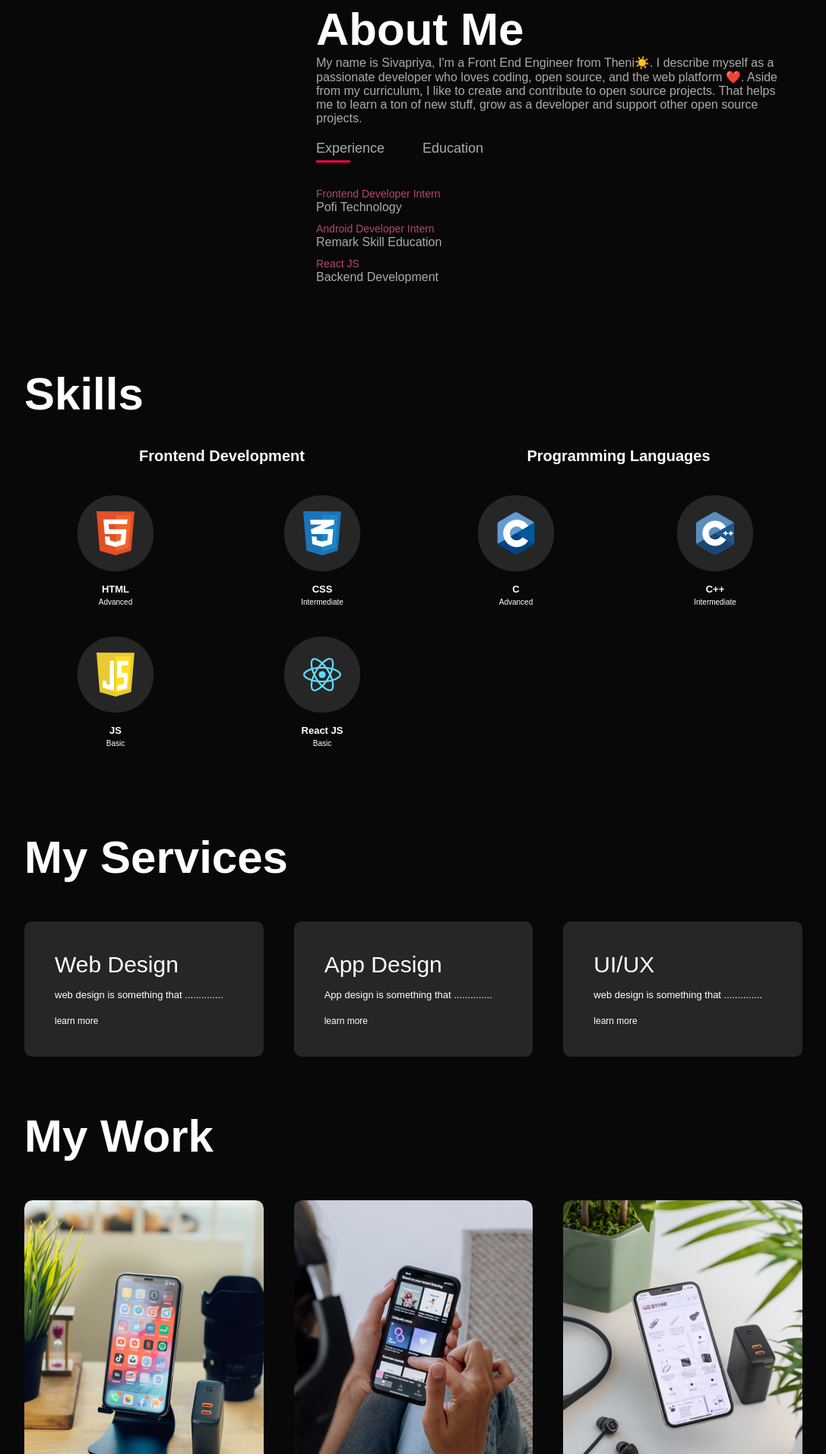
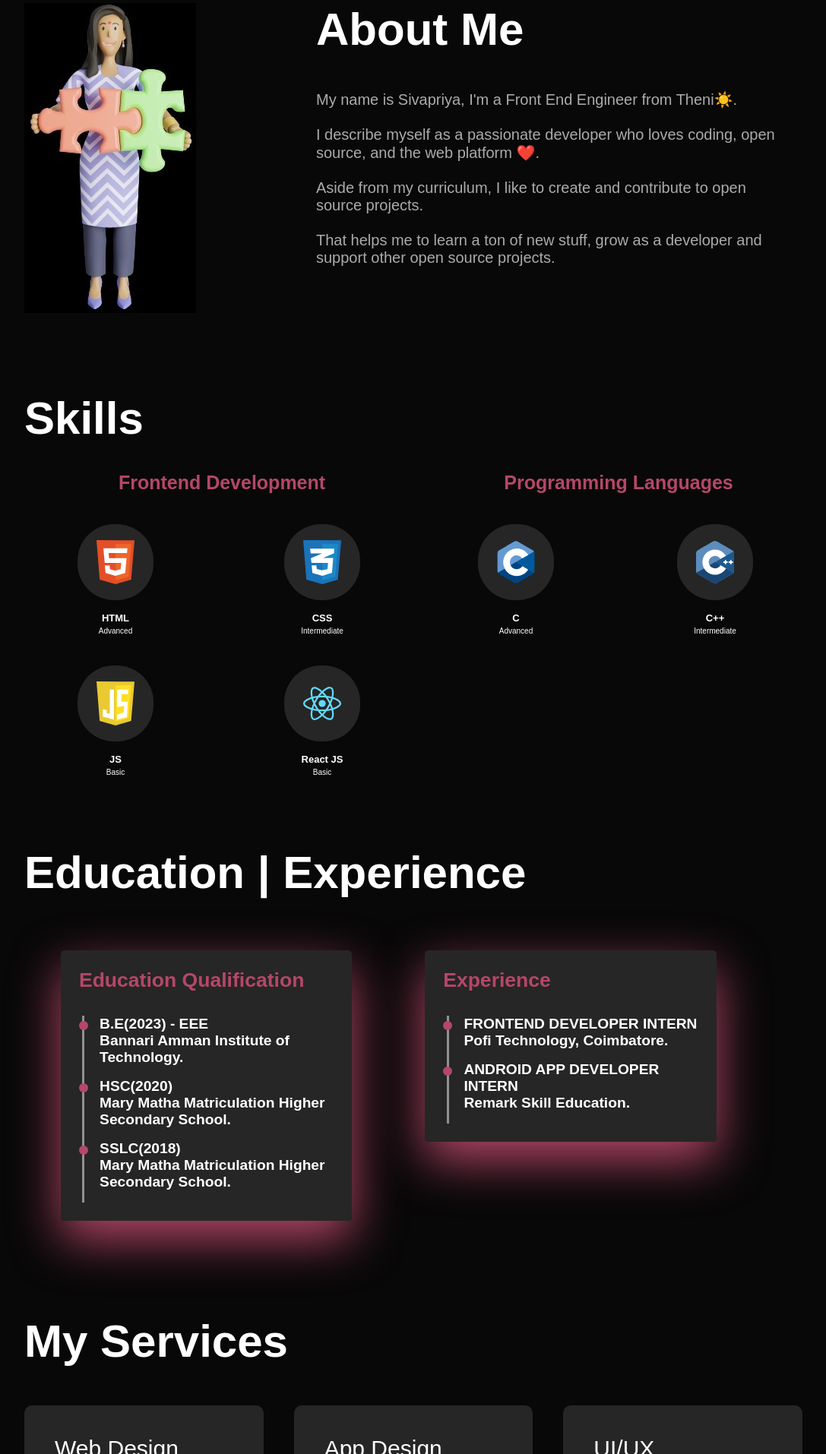
Before and after one commit to SIVAPRIYA-SK/My_Portfolio, a plain HTML site: page index.html in a window 1280 px wide. Shown: the part 886-2800 px from the top of the page at 76% size, without its empty margins (96-1183 px from the left). Drawn offline with Linux system fonts and the light colour scheme.

Commit message:
second commit

```diff
--- a/index.html
+++ b/index.html
@@ -7,7 +7,6 @@
   <title>Sivapriya's Portfolio</title>
   <link rel = "stylesheet" href="style.css">
   <!-- <script src="https://kit.fontawesome.com/c4254e24a8.js" crossorigin="anonymous"></script> -->
-  <!-- <script src="portfolio.js"></script> -->
 </head>
 <body>
 <div id="header">
@@ -18,8 +17,9 @@
                 <li><a href="#header">Home</a></li>
                 <li><a href="#about">About</a></li>
                 <li><a href="#skills">Skills</a></li>
+                <li><a href="#experience">Experience</a></li>
                 <li><a href="#services">Services</a></li>
-                <li><a href="#portfolio">Portfolio</a></li>
+                <li><a href="#projects">Projects</a></li>
                 <li><a href="#contact">Contact</a></li>
                 <i class="fas fa-times" onclick="closemenu()"></i>
             </ul>
@@ -27,8 +27,8 @@
         </nav>
 
         <div class="header-text">
-            <p>Frontend Developer</p>
-            <!-- <div class="wrapper">
+<!--
+            <div class="wrapper">
                 <div class="static-txt">Hi, I'm</div>
                 <ul class="dynamic-txts">
                     <li><span>Sivapriya</span></li>
@@ -36,10 +36,12 @@
                     <li><span>App Developer</span></li>
                     <li><span>Electrical Engineer</span></li>
                 </ul>
-            </div>
-            <div></div><br> -->
+            </div> -->
 
+             <p>Frontend Developer</p>
             <h1>Hi, I'm <span>Sivapriya.</span></h1>
+            <div></div><br>
+
         </div>
     </div>
 </div>
@@ -48,19 +50,22 @@
     <div class="container">
         <div class="row">
             <div class="about-col-1">
-                <!-- <img src="images/am.jpg"> -->
+                <img src="images/about_me1.jpg">
             </div>
             <div class="about-col-2">
                 <h1 class="sub-title">About Me</h1>
-                <p>My name is Sivapriya, I'm a Front End Engineer from Theni☀️. I describe myself as a passionate developer who loves coding, open source, and the web platform ❤️.
-                    Aside from my curriculum, I like to create and contribute to open source projects. That helps me to learn a ton of new stuff, grow as a developer and support other open source projects.
+                <div></div><br>
+                <div></div><br>
+                <p>My name is Sivapriya, I'm a Front End Engineer from Theni☀️. <div></div><br>I describe myself as a passionate developer who loves coding, open source, and the web platform ❤️.
+                    <div></div><br>
+                    Aside from my curriculum, I like to create and contribute to open source projects.<div></div><br>That helps me to learn a ton of new stuff, grow as a developer and support other open source projects.
                 </p>
 
-                <div class="tab-titles">
+                <!-- <div class="tab-titles"> -->
                     <!-- <p class="tab-links active-link" onclick="opentab('skills')">Skills</p> -->
-                    <p class="tab-links active-link" onclick="opentab('experience')">Experience</p>
+                    <!-- <p class="tab-links active-link" onclick="opentab('experience')">Experience</p>
                     <p class="tab-links" onclick="opentab('education')">Education</p>
-                </div>
+                </div> -->
 
                 <!-- <div class="timeline">
                 <div class="tab-contents active-tab" id="skills">
@@ -73,20 +78,20 @@
                 </div> -->
 
 
-                <div class="tab-contents active-tab" id="experience">
+                <!-- <div class="tab-contents active-tab" id="experience">
                     <ul>
                         <li><span>Frontend Developer Intern</span><br>Pofi Technology</li>
                         <li><span>Android Developer Intern</span><br>Remark Skill Education</li>
                         <li><span>React JS</span><br>Backend Development</li>
                     </ul>
-                </div>
-                <div class="tab-contents" id="education">
+                </div> -->
+                <!-- <div class="tab-contents" id="education">
                     <ul>
                         <li><span>B.E</span><br>Electrical and Electronics Engineer at Bannari Amman Institute of Technology.</li>
                         <li><span>HSC</span><br>Mary Matha Matric Higher Secondary School, Theni.</li>
                         <li><span>SSLC</span><br>Mary Matha Matric Higher Secondary School, Theni.</li>
                     </ul>
-                </div>
+                </div> -->
             </div>
         </div>
     </div>
@@ -190,7 +195,6 @@
 <div></div><br>
 <div></div><br>
 <div></div><br>
-<div></div><br>
 
 <!-- -----------------------------qualification----------------->
 
@@ -208,7 +212,40 @@
         <!-- </div>
     </div>
 </section> -->
-
+<div id="experience">
+  <div class="container">
+    <h1 class="sub-title">Education | Experience</h1>
+    <div></div><br>
+    <div></div><br>
+    <div class="row1">
+      <div class="leftcolumn1">
+        <div class="wrapper1">
+      <h5 class= "ed_q" id="education">Education Qualification</span>
+      <div></div><br>
+      <ol>
+        <li class="exp"><span class= "ol-month">B.E(2023)</span> - EEE<br>Bannari Amman Institute of Technology.</li>
+        <li class="exp"><span class= "ol-month">HSC(2020)</span><br>Mary Matha Matriculation Higher Secondary School.</li>
+        <li class="exp"><span class= "ol-month">SSLC(2018)</span><br>Mary Matha Matriculation Higher Secondary School.</li>
+      </ol>
+      </div>
+      </div>
+      <div class="rightcolumn1">
+        <div class="wrapper1">
+        <h5 class= "exp1" id="experience">Experience</span>
+        <div></div><br>
+        <ol>
+            <li class="exp"><span class= "ol-month">Frontend Developer Intern</span><br>Pofi Technology, Coimbatore.</li>
+            <li class="exp"><span class= "ol-month">Android App Developer Intern</span><br>Remark Skill Education.</li>
+        </ol>
+      </div>
+    </div>
+  </div>
+</div>
+</div>
+<div></div><br>
+<div></div><br>
+<div></div><br>
+<div></div><br>
 <!-- -----------------------services------------------- -->
 <div id="services">
     <div class="container">
@@ -235,11 +272,14 @@
         </div>
     </div>
 </div>
-
-<!-------------------------Portfolio--------------------------->
-<div id="portfolio">
+<div></div><br>
+<div></div><br>
+<div></div><br>
+<div></div><br>
+<!-------------------------My works--------------------------->
+<div id="projects">
     <div class="container">
-        <h1 class="sub-title">My Work</h1>
+        <h1 class="sub-title">My Projects</h1>
         <div class="work-list">
             <div class="work">
                 <img src="images/work-1.png">
@@ -275,8 +315,8 @@
         <div class="row">
             <div class="contact-left">
                 <h1 class="sub-title">Contact Me</h1>
-                <p><i class="fas fa-paper-plane"></i>sivapriya.ee20@bitsathy.ac.in</p>
-                <p><i class="fas fa-phone-alt"></i>+91-9597375356</p>
+                <p><i class="fas fa-paper-plane"></i><b>Email: </b>sivapriyasker@gmail.com</p>
+                <p><i class="fas fa-phone-alt"></i><b>Phone: </b>+91-9597375356</p>
                 <div class="social-icons">
                     <a href="https://www.linkedin.com/in/sivapriya-s-4a2319201/"><i class="fab fa-linkedin"></i></a>
                     <a href="https://github.com/SIVAPRIYA-SK"><i class="fab fa-github"></i></a>
@@ -301,7 +341,7 @@
     </div>
 </div>
 
-<script>
+<!-- <script>
     var tablinks = document.getElementsByClassName("tab-links");
     var tabcontents = document.getElementsByClassName("tab-contents");
 
@@ -315,7 +355,7 @@
         event.currentTarget.classList.add("active-link");
         document.getElementById(tabname).classList.add("active-tab");
     }
-</script>
+</script> -->
 
 <script>
     var sidemenu = document.getElementById("sidemenu");
@@ -328,7 +368,5 @@
     }
 
 </script>
-
-
 </body>
 </html>
--- a/style.css
+++ b/style.css
@@ -81,7 +81,7 @@ nav ul li a:hover::after{
     flex-wrap: wrap;
 }
 
-.about-col-1{
+/* .about-col-1{
     flex-basis: 35%;
     border-radius: 15px;
     height: 70px;
@@ -89,6 +89,19 @@ nav ul li a:hover::after{
 }
 .about-col-2{
     flex-basis: 60%;
+} */
+
+.about-col-1{
+    flex-basis: 35%;
+    border-radius: 15px;
+    height: -70px;
+    width: 50%;
+}
+.about-col-2{
+    flex-basis: 60%;
+    width: fit-content;
+    width: 50%;
+    font-size: 20px;
 }
 
 .sub-title{
@@ -174,7 +187,7 @@ nav ul li a:hover::after{
     transform: translateY(-10px);
 }
 
-/*---------------------------portfolio-------------------- */
+/*---------------------------My works-------------------- */
 #portfolio{
     padding: 50px 0;
 }
@@ -317,24 +330,6 @@ form .btn2{
     color: #ff004f;
 }
 
-/* --------------timeline---------------------- */
-.timeline {
-    position: relative;
-    max-width: 1200px;
-    margin: 0 auto;
-}
-
-.timeline::before {
-    content: '';
-    position: absolute;
-    width: 3px;
-    background-color: white;
-    top: 0;
-    bottom: 0;
-    left: 50%;
-    margin-left: -380px;
-}
-
 /* --------------css for small screens -------------------*/
 nav .fas{
     display: none;
@@ -439,7 +434,8 @@ h2,h3{
     justify-content: center;
     align-items: center;
     column-gap: .5rem;
-    font-size: 20px;
+    font-size: 25px;
+    color: #b54769;
     font-weight: var(--font-semi-bold);
     margin-bottom: 2.5rem;
 }
@@ -605,10 +601,10 @@ h2,h3{
     color: #ff004f;
     list-style: none;
     font-size: 60px;
-    font-weight: 500;
+    font-weight: 400;
     position: relative;
     top: 0;
-    animation: slide 6s steps(4) infinite;
+    animation: slide 7s steps(4) infinite;
 }
 @keyframes slide{
     100%{
@@ -625,15 +621,100 @@ h2,h3{
     left: 0;
     height: 100%;
     width: 100%;
-    background: #000;
+    background: black;
     border-left: 2px solid #ff004f;
-    animation: typing 1.5s steps(10) infinite;
+    animation: typing 2s steps(10) infinite;
 
 }
 @keyframes typing{
     100%{
         left: 100%;
-        margin: 0 -35px 0 35px;
+        margin: 0 -100px 0 35px;
 
     }
 }
+
+/* --------------------------------experience/education----------------------------- */
+
+.wrapper1 {
+    font-size: 2rem;
+    background: #262626;
+    background: linear-gradient(70deg, #262626 0%, #262626 18%, #262626 100%);
+    border-radius: 5px;
+    padding: 1.5rem;
+    /* box-shadow: 0 1.5rem 4rem rgba(0, 0, 0, .2); */
+    box-shadow: 0 1.5rem 4rem #b54769;
+    width: 80%;
+    height: 70%;
+    margin: 2rem auto;
+  }
+
+  ol {
+    list-style-type: none;
+    font-size: 1.2rem;
+    color: #fff;
+  }
+
+  .ol-month {
+    text-transform: uppercase;
+    font-size: 1.2rem;
+    color: #fff;
+
+  }
+
+  .exp {
+    position: relative;
+    margin: 0;
+    padding-bottom: 1rem;
+    padding-left: 1.7rem;
+    color: #fff;
+
+  }
+
+  .exp:before {
+    content: '';
+    background-color: rgb(145, 145, 145);
+    position: absolute;
+    bottom: 0px;
+    top: 0px;
+    left: 4.5px;
+    width: 3px;
+  }
+
+  .exp:after {
+    content: '';
+    position: absolute;
+    left: 0;
+    top: 7px;
+    height: 12px;
+    width: 12px;
+    border-radius: 15px;
+    background-color: #b54769;
+  }
+  .ed_q{
+    color: #b54769;
+  }
+  .exp1{
+    color: #b54769;
+  }
+  .row1{
+    content: "";
+    display: table;
+    clear: both;
+    column-gap: 50px;
+
+  }
+  .leftcolumn1{
+    float: left;
+    width: 50%;
+  }
+  .rightcolumn1{
+    float: left;
+    width: 50%;
+  }
+
+  .row1 div:hover{
+    /* background: #b54769;
+    transform: translateY(-5px); */
+    box-shadow: 1px 1px 10px 0 #b54769;
+}
```
Also changed, not shown: images/about_me.jpg, images/about_me1.jpg (added), 1 other file.
